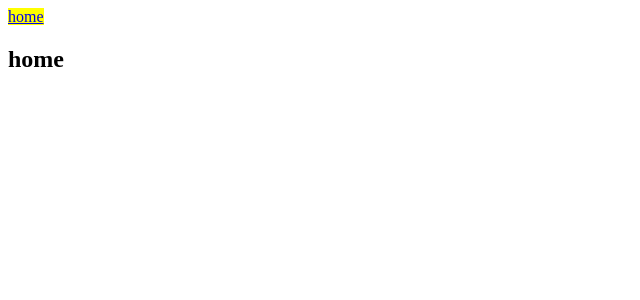
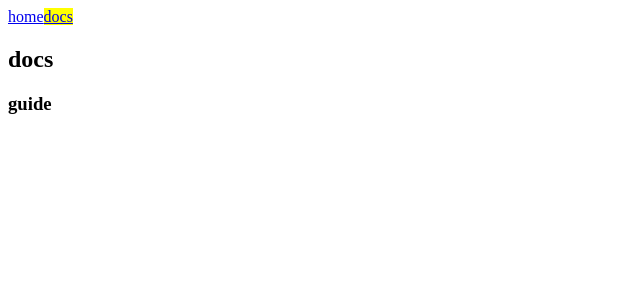
Before and after one commit to varodv/dv-charts, a Vue app in the folder packages/app/: page /docs/guide in a window 1280 px wide. Before the commit this address led to /. Shown: the top 300 px of the page, without its empty margins (0-640 px from the left). Built offline with nearby package versions, Linux system fonts and the light colour scheme.

Commit message:
feat: Base docs routes added

```diff
--- a/packages/app/src/router/routes.consts.ts
+++ b/packages/app/src/router/routes.consts.ts
@@ -1,5 +1,7 @@
 export const ROUTES_CONSTS = {
   names: {
     home: 'home',
+    docs: 'docs',
+    guide: 'guide',
   },
 };
--- a/packages/app/src/router/routes.ts
+++ b/packages/app/src/router/routes.ts
@@ -2,6 +2,14 @@ import { ROUTES_CONSTS } from './routes.consts';
 import { Route } from './routes.types';
 
 const { names: NAMES } = ROUTES_CONSTS;
+
+export const DOCS_ROUTES: Array<Route> = [
+  {
+    path: 'guide',
+    name: NAMES.guide,
+    component: () => import('../views/guide.view.vue'),
+  },
+];
 
 export const ROUTES: Array<Route> = [
   {
@@ -9,4 +17,11 @@ export const ROUTES: Array<Route> = [
     name: NAMES.home,
     component: () => import('../views/home.view.vue'),
   },
+  {
+    path: '/docs',
+    name: NAMES.docs,
+    component: () => import('../views/docs.view.vue'),
+    children: DOCS_ROUTES,
+    redirect: DOCS_ROUTES[0],
+  },
 ];
--- /dev/null
+++ b/packages/app/src/views/docs.view.vue
@@ -0,0 +1,12 @@
+<template>
+  <main :class="baseClass">
+    <h2>{{ baseClass }}</h2>
+    <router-view />
+  </main>
+</template>
+
+<script setup lang="ts">
+  const baseClass = 'docs';
+</script>
+
+<style lang="scss" scoped></style>
--- /dev/null
+++ b/packages/app/src/views/guide.view.vue
@@ -0,0 +1,11 @@
+<template>
+  <section :class="baseClass">
+    <h3>{{ baseClass }}</h3>
+  </section>
+</template>
+
+<script setup lang="ts">
+  const baseClass = 'guide';
+</script>
+
+<style lang="scss" scoped></style>
```
